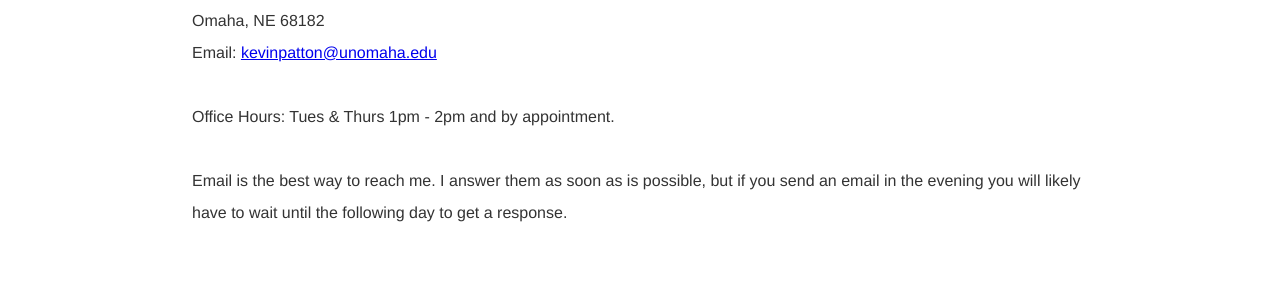
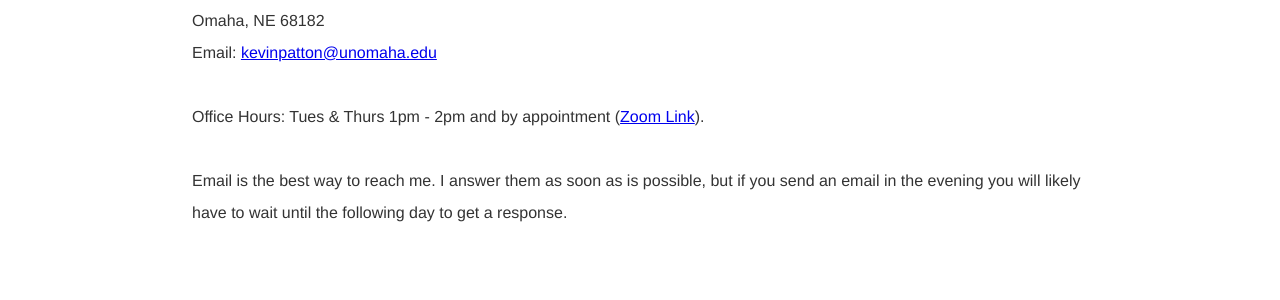
Before and after one commit to kevinjpatton/kevinjpatton.github.io, a Jekyll site: the page built from contact/index.html, in a window 1280 px wide. Shown: the part 607-907 px from the top of the page. Built offline with Jekyll 4.4.1, drawn with Linux system fonts in a browser that asks for light colours; Markdown is read by kramdown in place of the engine named in the settings.

Commit message:
Update index.html

```diff
--- a/contact/index.html
+++ b/contact/index.html
@@ -3,4 +3,4 @@
 title: Contact - Kevin Patton
 ---
 <h2>Have a comment or question?</h2>
-<p>University of Nebraska - Omaha<br>Arts and Science Hall Office 205F<br>6001 Dodge Road<br>Omaha, NE 68182<br>Email: <a href="mailto:kevinpatton@unomaha.edu" target="_blank">kevinpatton@unomaha.edu</a><br><br>Office Hours: Tues & Thurs 1pm - 2pm and by appointment.<br><br>Email is the best way to reach me.  I answer them as soon as is possible, but if you send an email in the evening you will likely have to wait until the following day to get a response.</p>
+<p>University of Nebraska - Omaha<br>Arts and Science Hall Office 205F<br>6001 Dodge Road<br>Omaha, NE 68182<br>Email: <a href="mailto:kevinpatton@unomaha.edu" target="_blank">kevinpatton@unomaha.edu</a><br><br>Office Hours: Tues & Thurs 1pm - 2pm and by appointment (<a href="https://unomaha.zoom.us/j/6213908877" target="_blank">Zoom Link</a>).<br><br>Email is the best way to reach me.  I answer them as soon as is possible, but if you send an email in the evening you will likely have to wait until the following day to get a response.</p>
```
